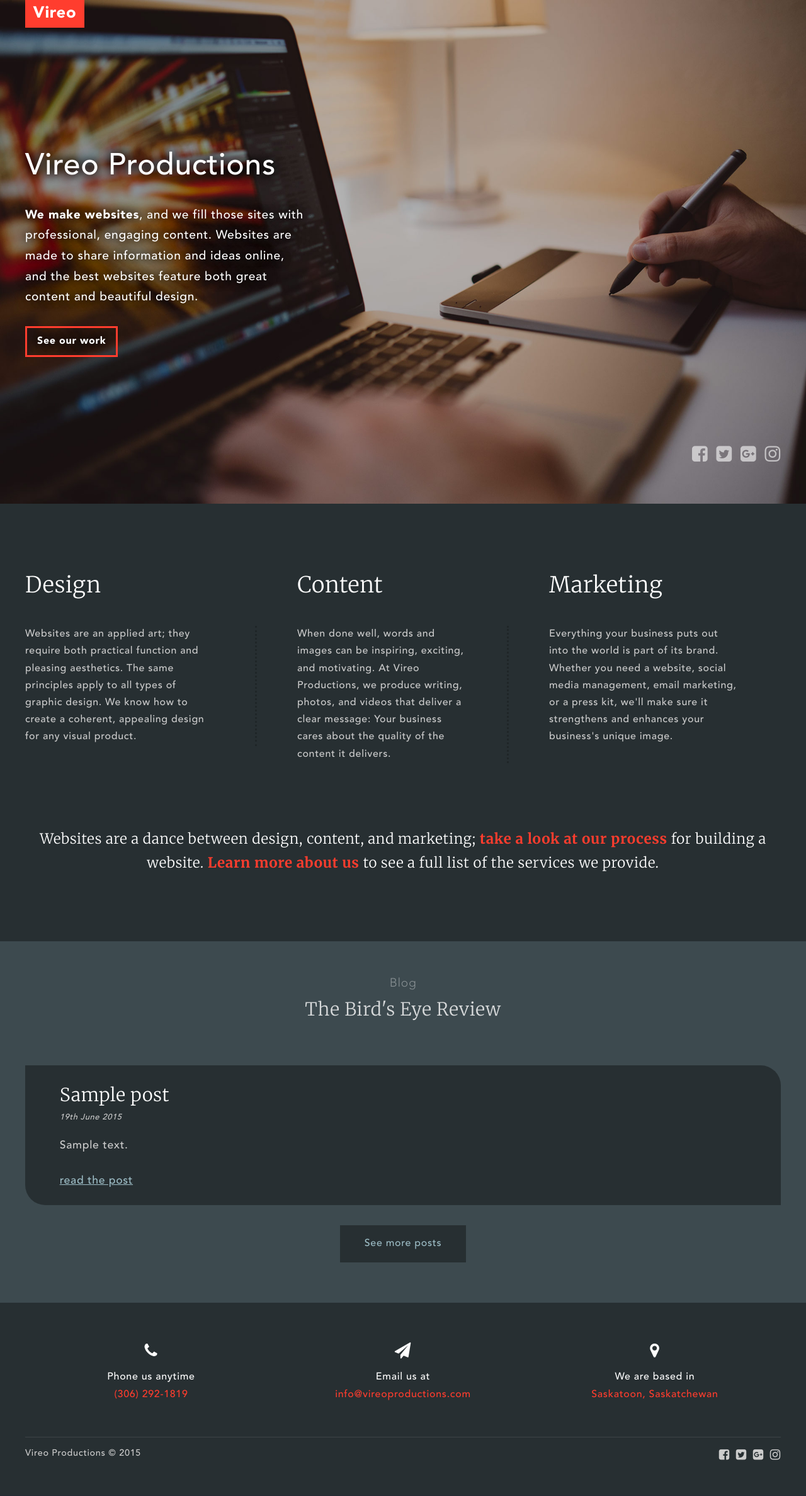
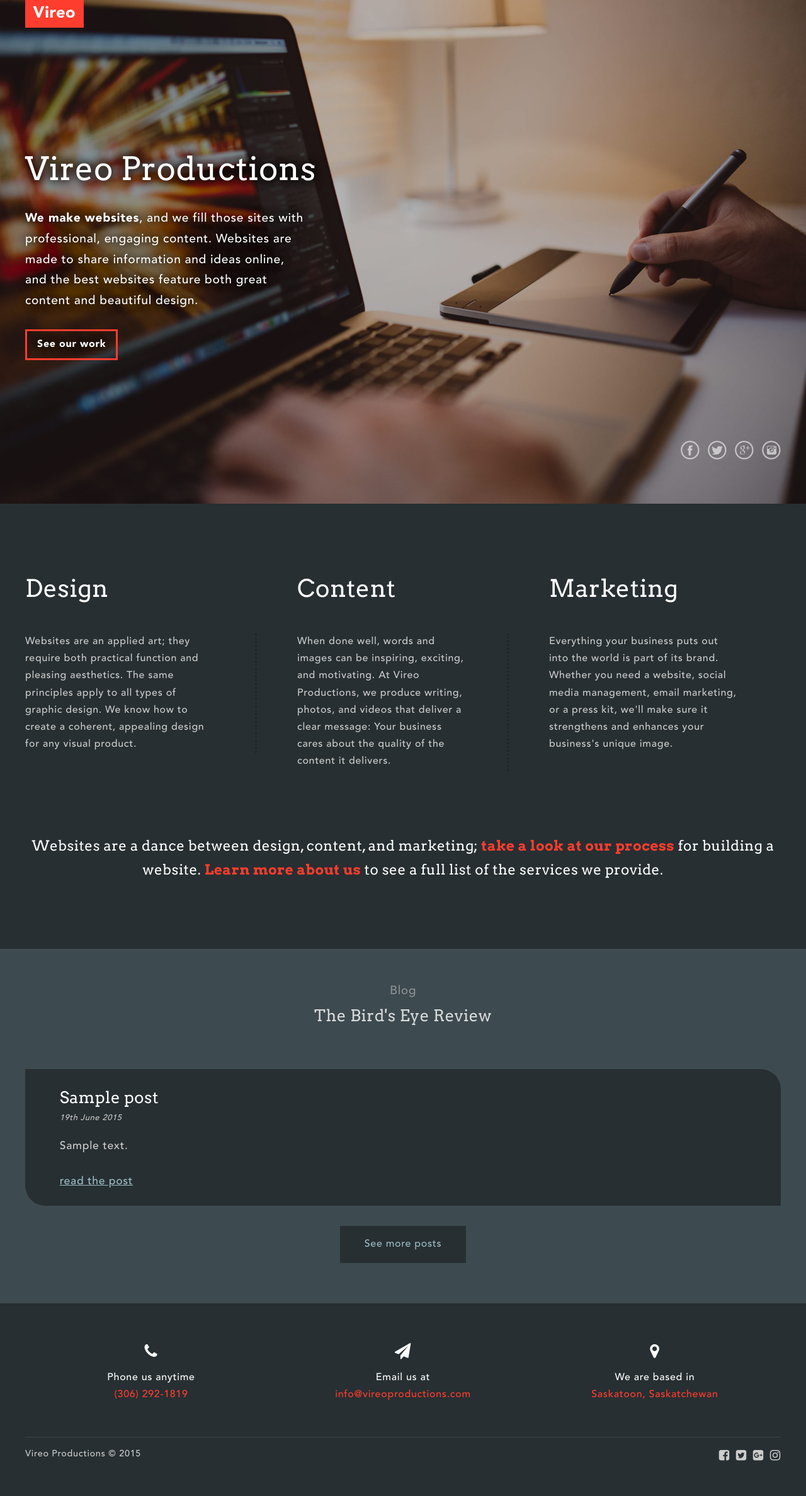
Before and after one commit to 7Mears/vireo, a WordPress theme: template themes/vireo/front-page.php in a window 1280 px wide. Shown: the whole page at 63% size. Before the commit the page ends 2319 px from the top, so only its background shows below. Run offline with PHP 8.4 and a stand-in for WordPress, Linux system fonts and the light colour scheme; the site name, menu and one post (Sample post) are stand-ins, and other content is empty; some libraries are stand-ins or nearby versions.

Commit message:
new font, heading sizes

```diff
--- a/themes/vireo/front-page.php
+++ b/themes/vireo/front-page.php
@@ -13,10 +13,10 @@ get_header(); ?>
 
     <div class="hero-social">
       <ul>
-        <li><a href="https://www.facebook.com/VireoProductions" target="_BLANK"><i class="fa fa-facebook-square"></i></a></li>
-        <li><a href="https://twitter.com/vireoproduction" target="_BLANK"><i class="fa fa-twitter-square"></i></a></li>
-        <li><a href="https://plus.google.com/u/1/102692056654896730713" target="_BLANK"><i class="fa fa-google-plus-square"></i></a></li>
-        <li><a href="https://instagram.com/vireoproductions/" target="_BLANK"><i class="fa fa-instagram"></i></a></li>
+        <li><a href="https://www.facebook.com/VireoProductions" target="_BLANK"><img src="<?php bloginfo('template_directory'); ?>/images/icons/facebook.png"></a></li>
+        <li><a href="https://twitter.com/vireoproduction" target="_BLANK"><img src="<?php bloginfo('template_directory'); ?>/images/icons/twitter.png"></a></li>
+        <li><a href="https://plus.google.com/u/1/102692056654896730713" target="_BLANK"><img src="<?php bloginfo('template_directory'); ?>/images/icons/google-plus.png"></a></li>
+        <li><a href="https://instagram.com/vireoproductions/" target="_BLANK"><img src="<?php bloginfo('template_directory'); ?>/images/icons/instagram.png"></a></li>
       </ul>
     </div>
   </div><!-- /container -->
--- a/themes/vireo/functions.php
+++ b/themes/vireo/functions.php
@@ -76,7 +76,8 @@ function vireo_scripts() {
 	// Main javascript file with jquery
 	wp_enqueue_script( 'vireo-javascript', get_template_directory_uri() . '/js/script.js', array('jquery'), '20130115', true );
 	// Google Fonts
-	wp_register_style('googleFonts', 'http://fonts.googleapis.com/css?family=Merriweather:300,700');
+
+	wp_register_style('googleFonts', 'http://fonts.googleapis.com/css?family=Arvo:400,700');
 	wp_enqueue_style( 'googleFonts');
 	wp_enqueue_style( 'font-awesome', '//netdna.bootstrapcdn.com/font-awesome/4.3.0/css/font-awesome.min.css', array(), '4.0.3' );
 
--- a/themes/vireo/sass/theme/_frontpage.scss
+++ b/themes/vireo/sass/theme/_frontpage.scss
@@ -42,7 +42,7 @@
 }
 
 .hero-title {
-  font-family: $font__primary;
+  font-family: $font__secondary;
   font-weight: 400;
   padding-top: 100px;
   margin: 0;
@@ -69,6 +69,17 @@
     display: none;
   }
 
+  img {
+    height: 30px;
+    width: 30px;
+    @include opacity(0.6);
+    transition: 0.4s ease;
+
+    &:hover {
+      @include opacity(1);
+    }
+  }
+
   ul {
     list-style-type: none;
     margin-bottom: -50px;
@@ -78,15 +89,6 @@
     padding-left: 0.5em;
   }
 
-  a {
-    @include font-size(1.8);
-    color: rgba($color3, 0.6);
-
-    &:hover,
-    &:focus {
-      color: $color4;
-    }
-  }
 }
 
 // services
--- a/themes/vireo/sass/typography/_headings.scss
+++ b/themes/vireo/sass/typography/_headings.scss
@@ -2,23 +2,24 @@ h1, h2, h3, h4, h5, h6 {
 	color: $color__text-main;
 	font-family: $font__secondary;
 	font-weight: $font__header-weight;
+	letter-spacing: 0.5px;
 	clear: both;
 }
 
 h1 {
-	@include font-size(3);
+	@include font-size(3.2);
 }
 
 h2 {
-	@include font-size(2.6);
+	@include font-size(2.8);
 }
 
 h3 {
-	@include font-size(2.2);
+	@include font-size(2.4);
 }
 
 h4 {
-	@include font-size(1.8);
+	@include font-size(1.6);
 }
 
 h5 {
@@ -26,5 +27,5 @@ h5 {
 }
 
 h6 {
-	@include font-size(1);
+	@include font-size(1.2);
 }
--- a/themes/vireo/sass/typography/_typography.scss
+++ b/themes/vireo/sass/typography/_typography.scss
@@ -18,15 +18,15 @@
 
 $font__primary: 'Avenir', sans-serif;
 
-// Merriweather: 300, 700
-$font__secondary: 'Merriweather', serif;
+// Arvi: 400, 700
+$font__secondary: 'Arvo', serif;
 
 $font__fancy: $font__secondary;
 
 $font__line-height-body: 1.7;
 $font__line-height-pre: 1.7;
 $font__body-weight: 400;
-$font__header-weight: 100;
+$font__header-weight: 400;
 
 body,
 button,
--- a/themes/vireo/style.css
+++ b/themes/vireo/style.css
@@ -290,29 +290,30 @@ textarea {
 
 h1, h2, h3, h4, h5, h6 {
   color: #272F32;
-  font-family: "Merriweather", serif;
-  font-weight: 100;
+  font-family: "Arvo", serif;
+  font-weight: 400;
+  letter-spacing: 0.5px;
   clear: both;
 }
 
 h1 {
-  font-size: 48px;
-  font-size: 3rem;
+  font-size: 51.2px;
+  font-size: 3.2rem;
 }
 
 h2 {
-  font-size: 41.6px;
-  font-size: 2.6rem;
+  font-size: 44.8px;
+  font-size: 2.8rem;
 }
 
 h3 {
-  font-size: 35.2px;
-  font-size: 2.2rem;
+  font-size: 38.4px;
+  font-size: 2.4rem;
 }
 
 h4 {
-  font-size: 28.8px;
-  font-size: 1.8rem;
+  font-size: 25.6px;
+  font-size: 1.6rem;
 }
 
 h5 {
@@ -321,8 +322,8 @@ h5 {
 }
 
 h6 {
-  font-size: 16px;
-  font-size: 1rem;
+  font-size: 19.2px;
+  font-size: 1.2rem;
 }
 
 p {
@@ -1032,7 +1033,7 @@ main {
 }
 
 .hero-title {
-  font-family: "Avenir", sans-serif;
+  font-family: "Arvo", serif;
   font-weight: 400;
   padding-top: 100px;
   margin: 0;
@@ -1064,6 +1065,17 @@ main {
     display: none;
   }
 }
+.hero-social img {
+  height: 30px;
+  width: 30px;
+  opacity: 0.6;
+  filter: alpha(opacity=60);
+  transition: 0.4s ease;
+}
+.hero-social img:hover {
+  opacity: 1;
+  filter: alpha(opacity=100);
+}
 .hero-social ul {
   list-style-type: none;
   margin-bottom: -50px;
@@ -1071,14 +1083,6 @@ main {
 .hero-social li {
   display: inline-block;
   padding-left: 0.5em;
-}
-.hero-social a {
-  font-size: 28.8px;
-  font-size: 1.8rem;
-  color: rgba(255, 255, 255, 0.6);
-}
-.hero-social a:hover, .hero-social a:focus {
-  color: #FF3D2E;
 }
 
 .home-services {
@@ -1375,7 +1379,7 @@ main {
   /* Right content */
 }
 .timeline li .phase {
-  font-family: "Merriweather", serif;
+  font-family: "Arvo", serif;
   display: block;
   width: 25%;
   padding-right: 100px;
@@ -1527,7 +1531,7 @@ main {
   font-size: 0.9rem;
 }
 .services-list .title {
-  font-family: "Merriweather", serif;
+  font-family: "Arvo", serif;
   font-size: 19.2px;
   font-size: 1.2rem;
   font-weight: 700;
```
Also changed, not shown: themes/vireo/images/icons/facebook.png (added), themes/vireo/images/icons/google-plus.png (added), themes/vireo/images/icons/instagram.png (added), themes/vireo/images/icons/twitter.png (added), 2 other files.
